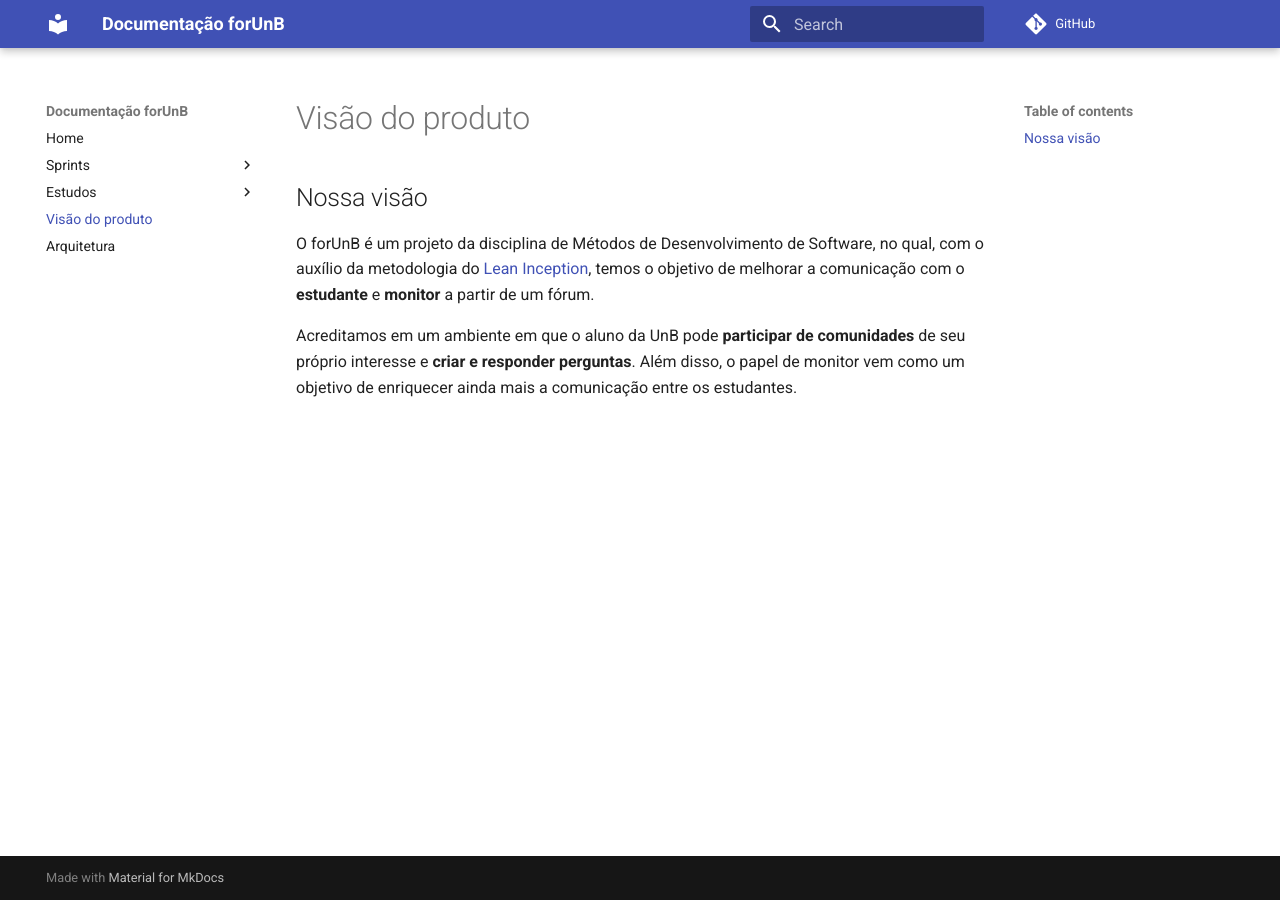
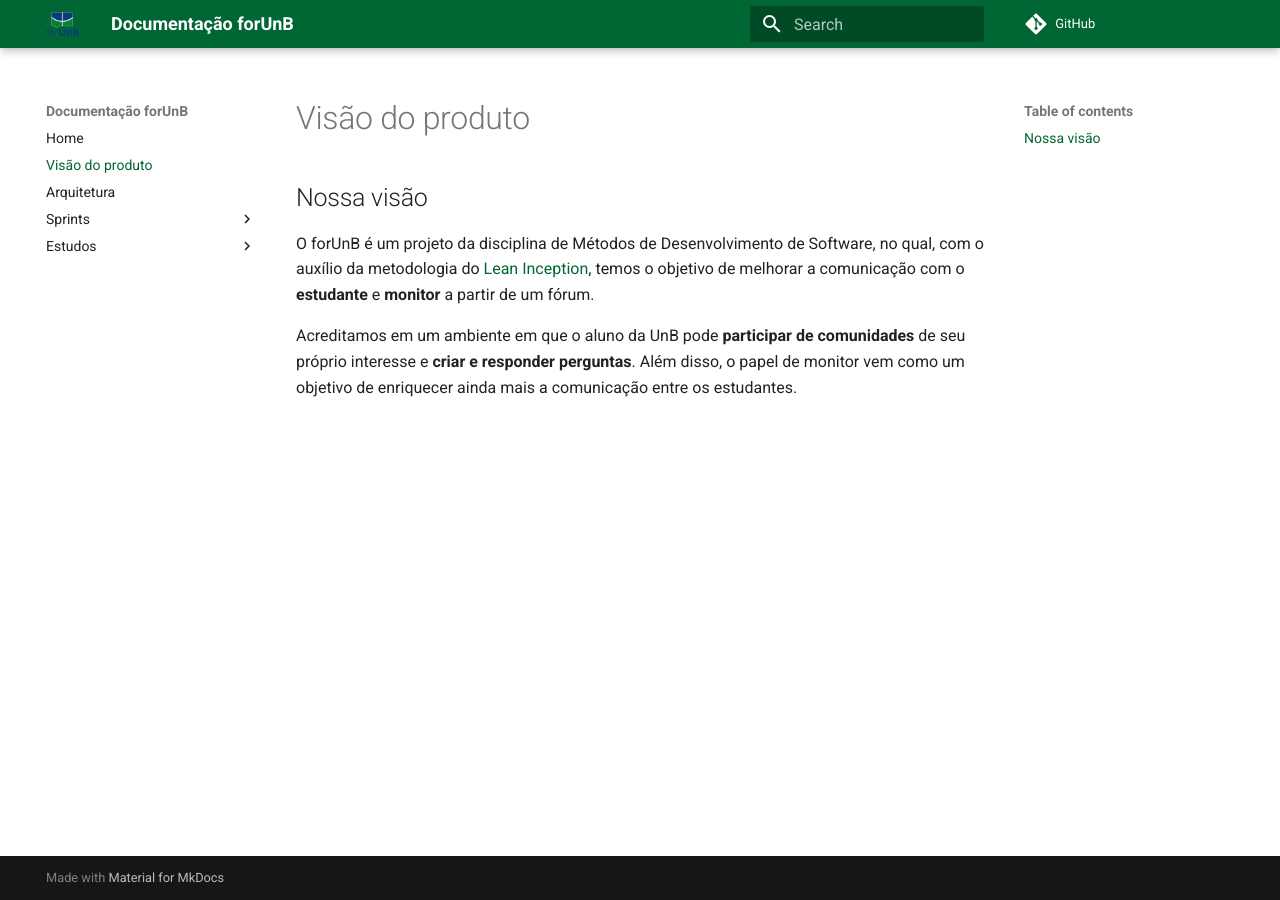
Before and after one commit to unb-mds/2024-1-forUnB, an MkDocs documentation site: the page built from docs/visao_do_produto/visao_produto.md, in a window 1280 px wide. Built offline with MkDocs 1.6.1 and Material for MkDocs 9.7.7, drawn with Linux system fonts in a browser that asks for light colours; comment, search, counter and statistics services are not loaded.

Commit message:
Updating mkdocs doc

```diff
--- /dev/null
+++ b/docs/stylesheets/extra.css
@@ -0,0 +1,5 @@
+:root {
+    --md-primary-fg-color:        #006633;
+    /* --md-primary-fg-color--light: #ECB7B7;
+    --md-primary-fg-color--dark:  #90030C; */
+  }
--- a/mkdocs.yml
+++ b/mkdocs.yml
@@ -1,9 +1,21 @@
 site_name: Documentação forUnB
 repo_url: https://github.com/unb-mds/2024-1-forUnB
+extra_css:
+- stylesheets/extra.css
+
+theme:
+  name: material
+  favicon: assets/for_unb.png
+  logo: assets/for_unb.png
+  palette:
+    primary: custom
 
 nav:
 
   - Home: index.md
+  - Visão do produto: visao_do_produto/visao_produto.md
+  - Arquitetura:  arquitetura/arquitetura.md
+
   - Sprints:
       - Sprint 0: sprints/sprint0.md
       - Sprint 1: sprints/sprint1.md
@@ -14,11 +26,3 @@ nav:
       - Métodos Ágeis: estudos/metodos-ageis.md
       - MkDocs: estudos/documentacao.md
       - Bibliografia: estudos/bibliografia.md
-
-  - Visão do produto: visao_do_produto/visao_produto.md
-  - Arquitetura:  arquitetura/arquitetura.md
-
-
-
-
-theme: material
```
Also changed, not shown: docs/assets/for_unb.png (added).
